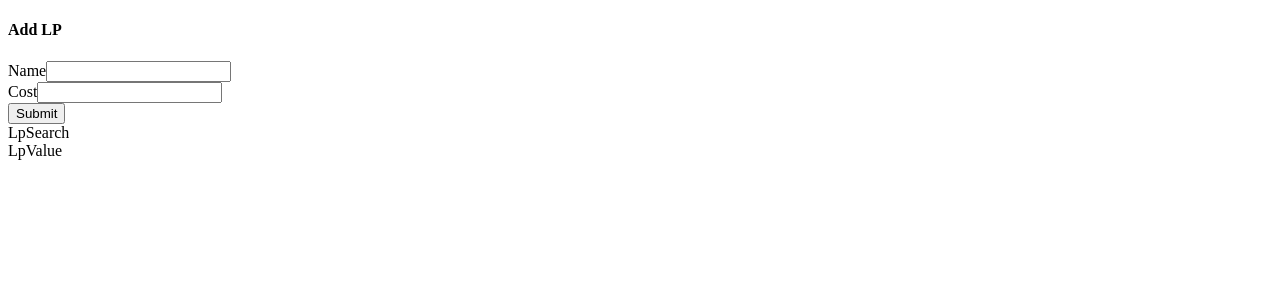
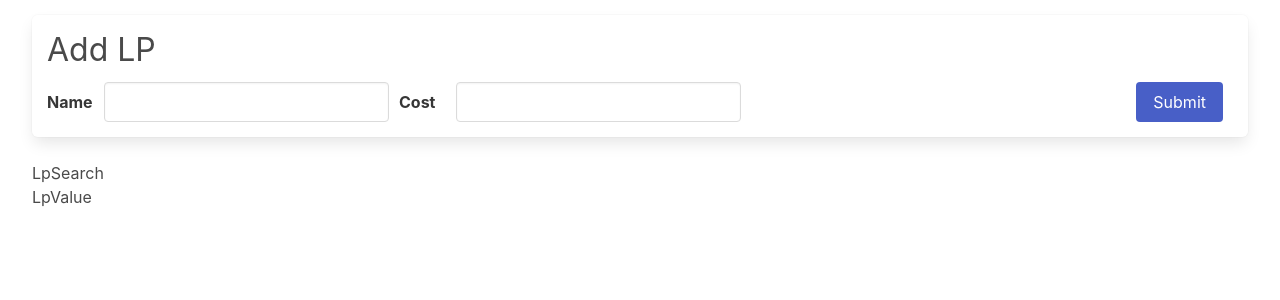
Before and after one commit to lts-hmms/lp_collector, a React (Create React App) app: page / in a window 1280 px wide. Shown: the top 300 px of the page. Built offline with nearby package versions, Linux system fonts and the light colour scheme.

Commit message:
feat: add basic styling

```diff
--- a/src/App.js
+++ b/src/App.js
@@ -4,11 +4,13 @@
 import LpValue from "./components/Lp_Value";
 
 function App() {
-return <div>
-    <LpForm />
-    <LpList />
-    <LpSearch />
-    <LpValue />
-</div>;
+return (
+        <div className="container is-fluid">
+            <LpForm />
+            <LpSearch />
+            <LpList />
+            <LpValue />
+        </div>
+    )
 }
 export default App;
--- a/src/components/Lp_Form.js
+++ b/src/components/Lp_Form.js
@@ -42,9 +42,9 @@
                         type="number"
                         />
                     </div>
+                </div>
                 <div className="field">
                     <button className="button is-link">Submit</button>
-            </div>
                 </div>
             </form>
         </div>
--- a/src/index.js
+++ b/src/index.js
@@ -1,3 +1,5 @@
+import 'bulma/css/bulma.css';
+import './styles.css';
 import React from "react";
 import { createRoot } from 'react-dom/client';
 import { Provider } from 'react-redux';
--- /dev/null
+++ b/src/styles.css
@@ -0,0 +1,79 @@
+.lp-form {
+  margin-top: 15px;
+  padding: 15px;
+}
+.lp-form .field-group {
+  display: flex;
+  margin-bottom: 0px;
+}
+.lp-form form {
+  display: flex;
+  justify-content: space-between;
+}
+.lp-form .field {
+  display: flex;
+  align-items: center;
+  margin-bottom: 0px;
+  margin-right: 10px;
+}
+.lp-form .field label.label {
+  margin-bottom: 0px;
+  width: 70px;
+}
+.lp-form input {
+  width: 100%;
+}
+.lp-form h4.subtitle.is-3 {
+  margin-bottom: 0.75rem;
+}
+
+.lp-list .panel.bold {
+  font-weight: 600;
+}
+
+.lp-list .panel {
+  padding: 10px;
+  display: flex;
+  flex-direction: row;
+  justify-content: space-between;
+  align-items: center;
+}
+
+.lp-list p {
+  font-size: 1.5rem;
+}
+
+.lp-list .note {
+  font-style: italic;
+  display: block;
+  margin: 40px 20px;
+}
+
+.lp-value {
+  font-size: 2rem;
+  text-align: right;
+}
+
+hr {
+  margin: 1rem 0;
+}
+
+.list-header {
+  display: flex;
+  flex-direction: row;
+  justify-content: space-between;
+  align-items: center;
+}
+
+.list-header h3.title {
+  margin-bottom: 0px;
+}
+
+.list-header .search {
+  display: flex;
+  align-items: center;
+}
+.list-header .search .label {
+  margin-bottom: 0px;
+  margin-right: 10px;
+}
```
Lines whose indentation alone changed are shown as unchanged.
